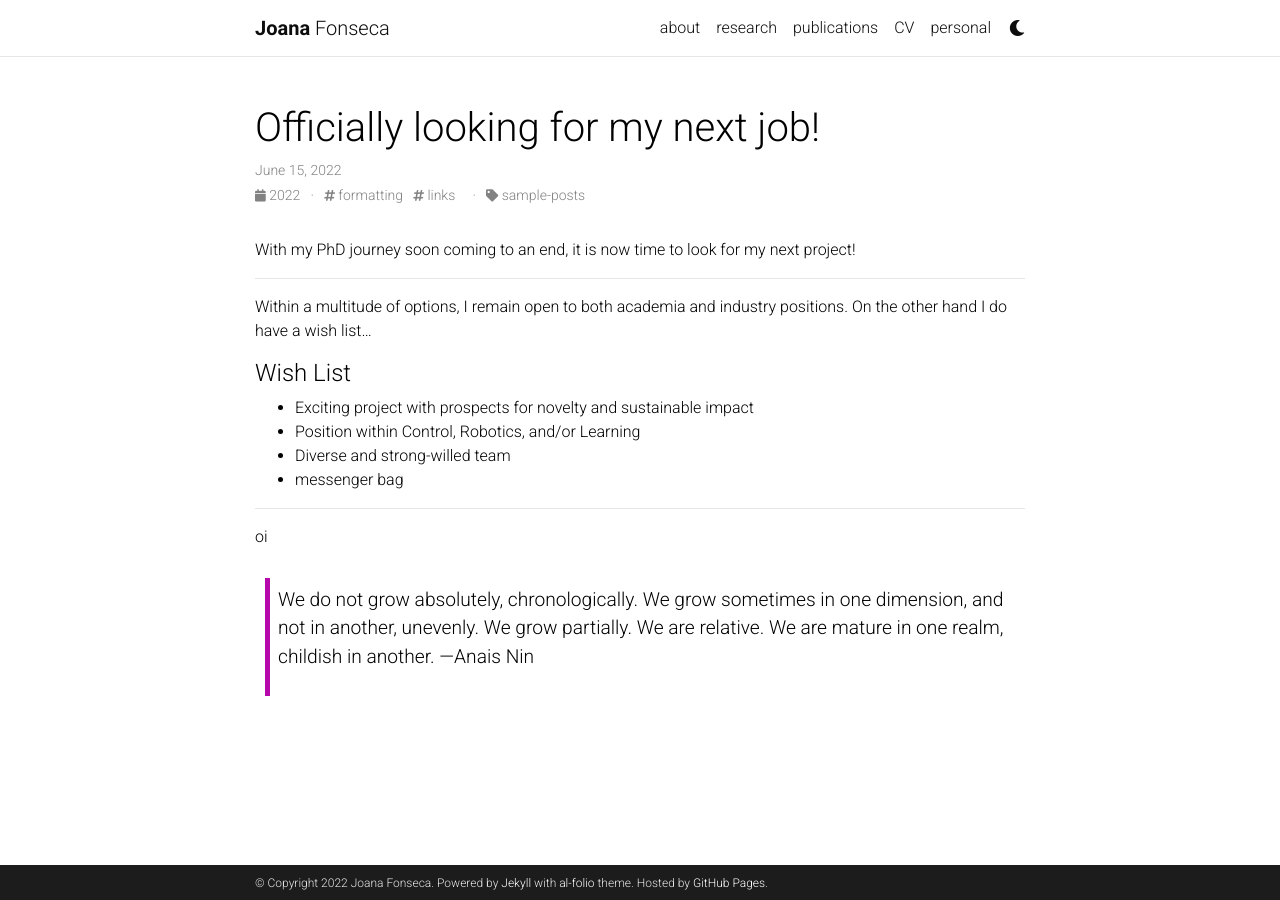
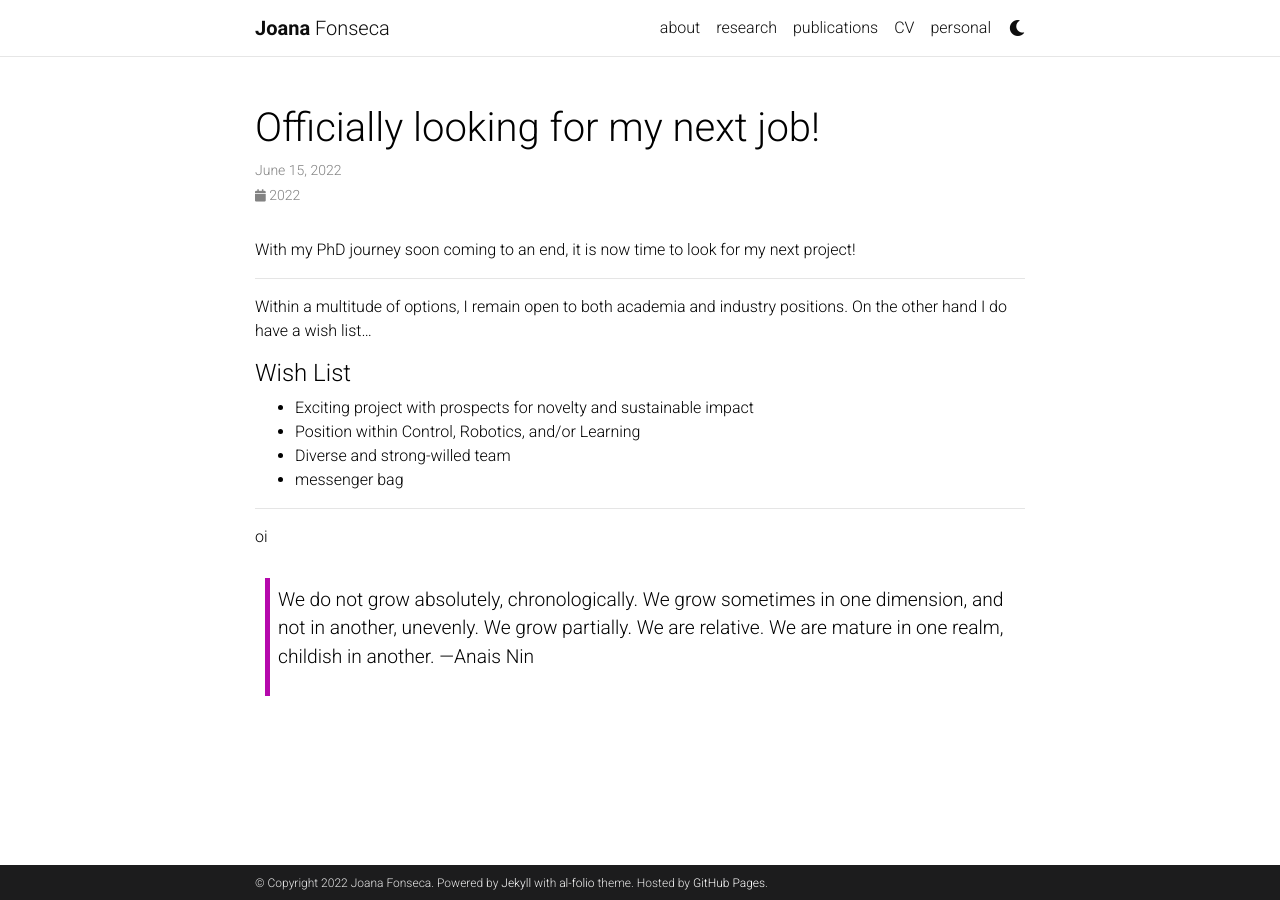
Before and after one commit to JoanaFonsec/JoanaFonsec.github.io, a Jekyll site: the page built from _news/announcement_2.md, in a window 1280 px wide. Built offline with Jekyll 4.4.1, drawn with Linux system fonts in a browser that asks for light colours; comment, search, counter and statistics services are not loaded; a style sheet for code colours, icons or effects is not loaded.

Commit message:
Update announcement_2.md

```diff
--- a/_news/announcement_2.md
+++ b/_news/announcement_2.md
@@ -2,8 +2,7 @@
 layout: post
 title: Officially looking for my next job!
 date: 2022-06-15 16:11:00-0400
-tags: formatting links
-categories: sample-posts
+inline: false
 ---
 
 With my PhD journey soon coming to an end, it is now time to look for my next project!
```
